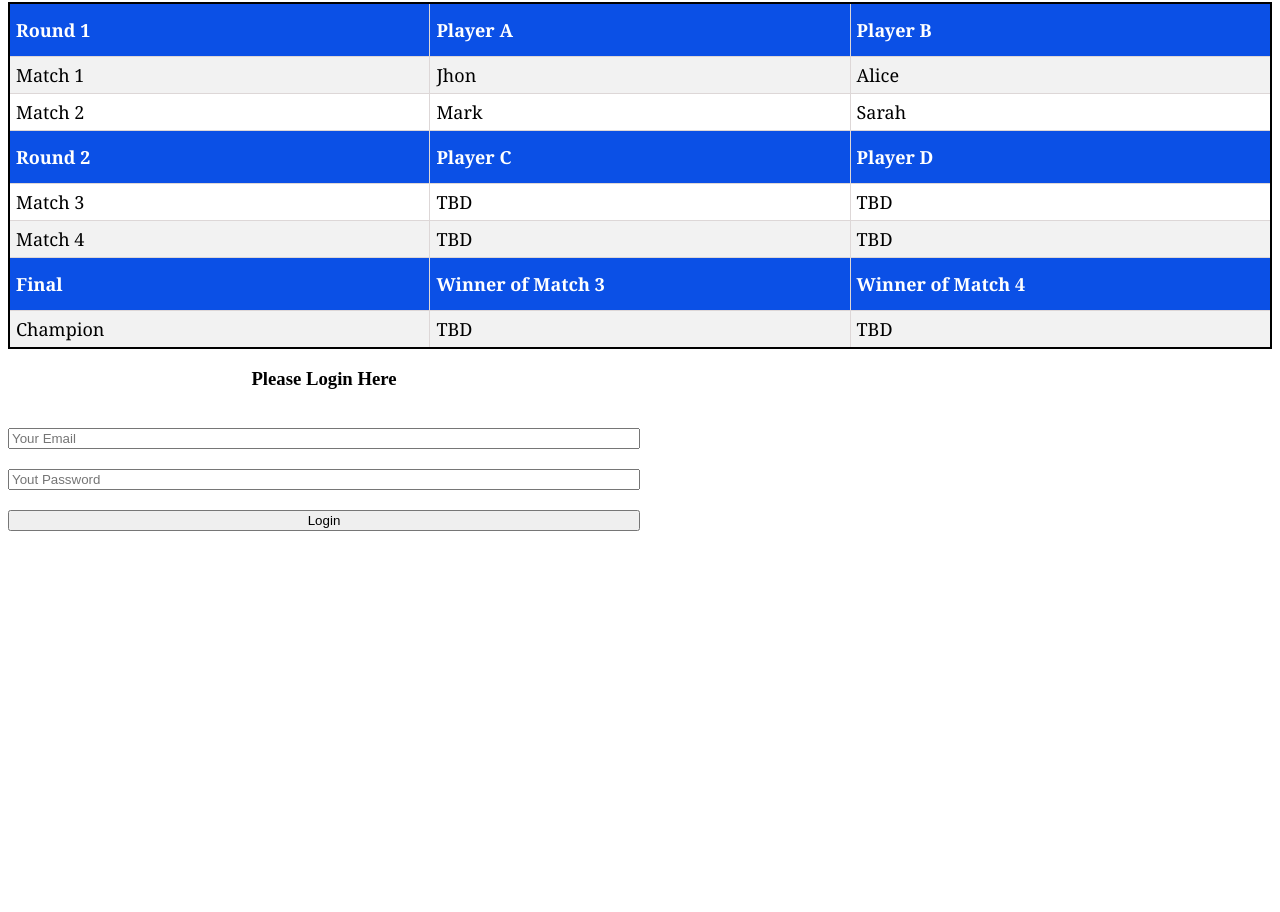
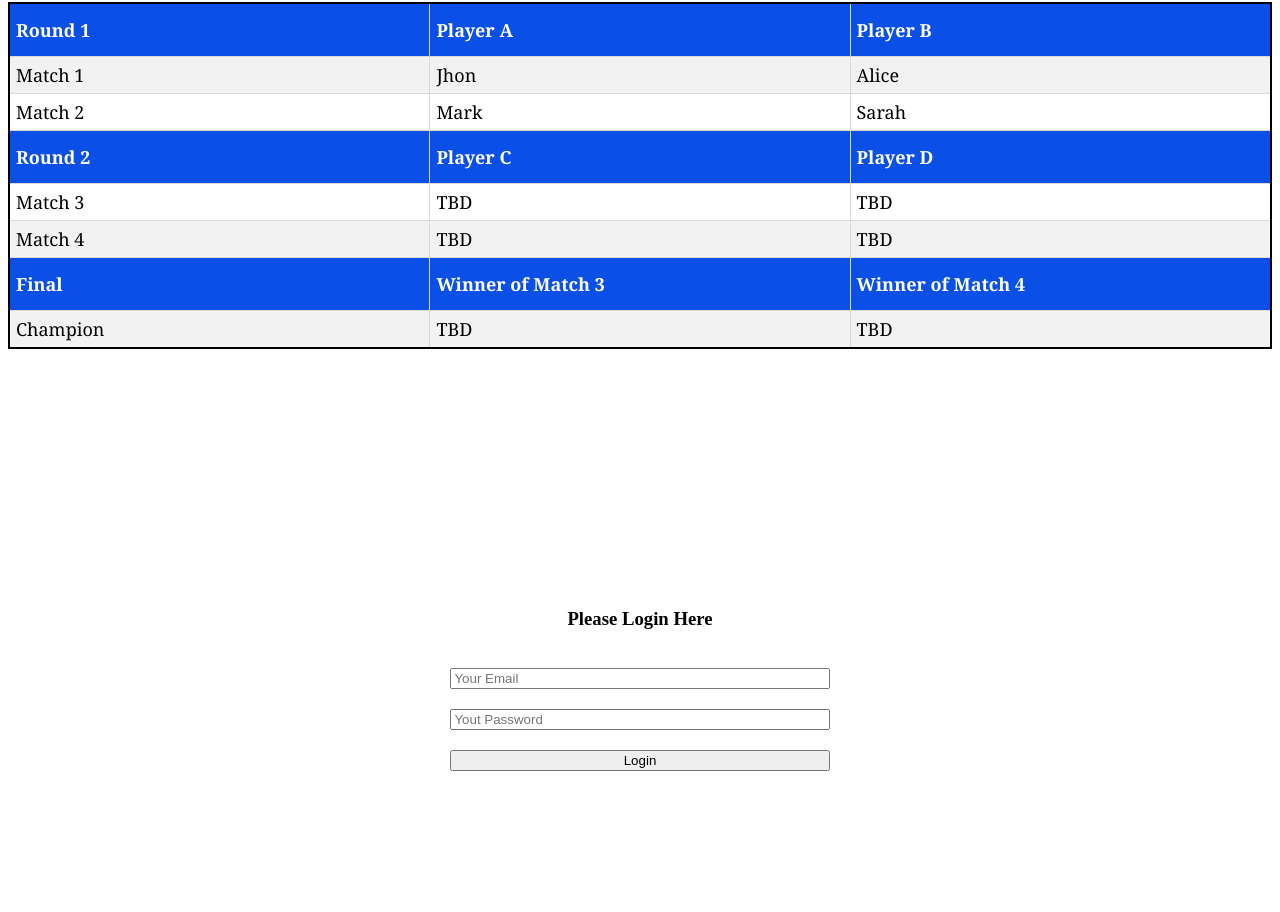
Before and after one commit to omarjafor/MyFirstWebsite, a plain HTML site: page index.html in a window 1280 px wide. Shown: the part 3496-4408 px from the top of the page. Before the commit the page ends 4027 px from the top, so only its background shows below. Drawn offline with Linux system fonts and the light colour scheme.

Commit message:
login form

```diff
--- a/index.html
+++ b/index.html
@@ -188,11 +188,13 @@
             <td>TBD</td>
         </tr>
     </table>
-    <form class="login-form" action="">
-        <h3>Please Login Here</h3>
-        <input type="email" name="" id="" placeholder="Your Email">
-        <input type="password" name="" id="" placeholder="Yout Password">
-        <input type="submit" value="Login">
-    </form>
+    <div class="login-container">
+        <form class="login-form" action="#">
+            <h3>Please Login Here</h3>
+            <input type="email" name="" id="" placeholder="Your Email">
+            <input type="password" name="" id="" placeholder="Yout Password">
+            <input type="submit" value="Login">
+        </form>
+    </div>
 </body>
 </html>
--- a/style.css
+++ b/style.css
@@ -174,10 +174,17 @@ caption{
     font-size: 18px;
     font-weight: bold;
 }
+.login-container{
+    height: 100vh;
+    display: flex;
+    justify-content: center;
+    align-items: center;
+}
 .login-form{
     display: flex;
     flex-direction: column;
-    width: 50%;
+    width: 30%;
+    height: 40%;
     text-align: center;
 }
 .login-form input{
```
